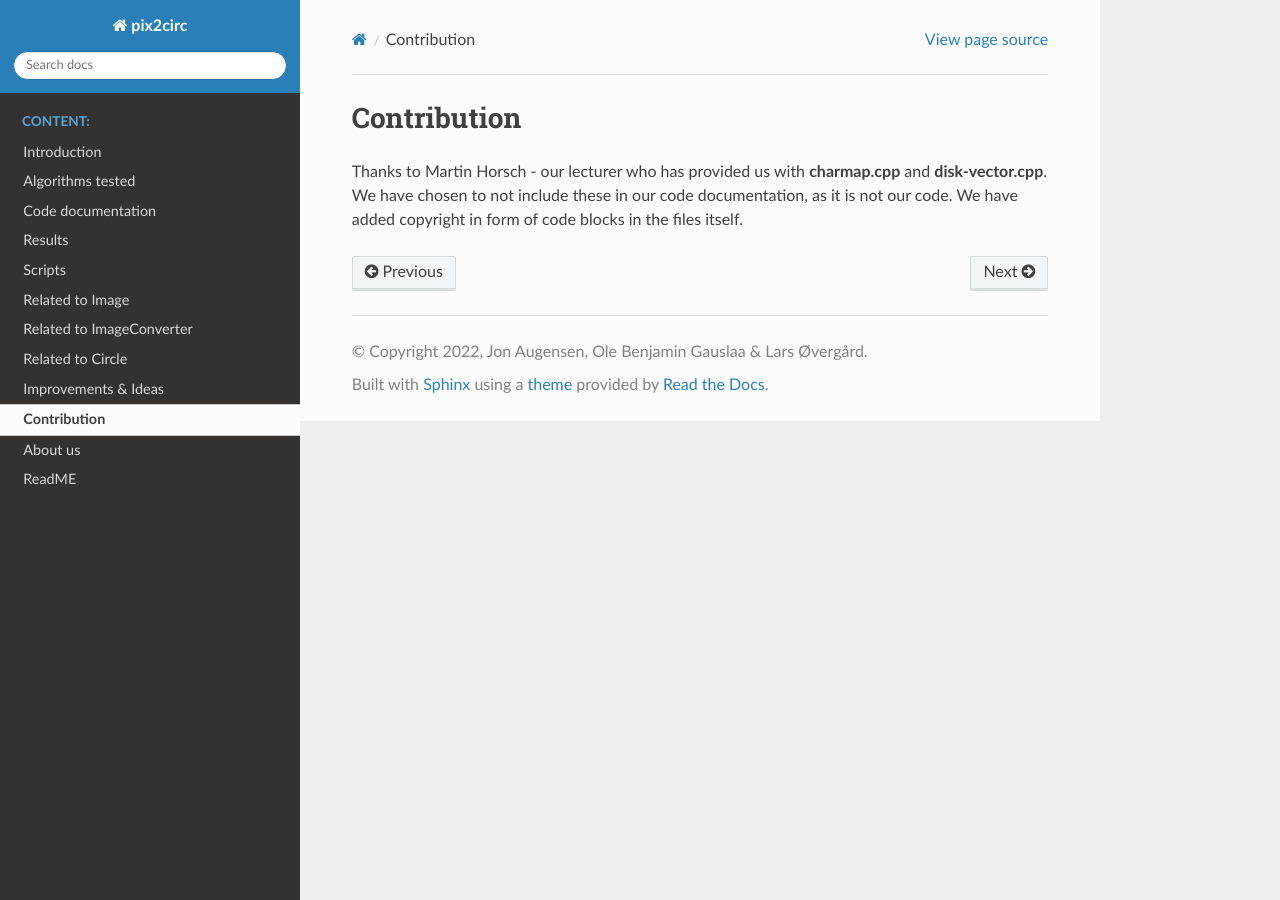
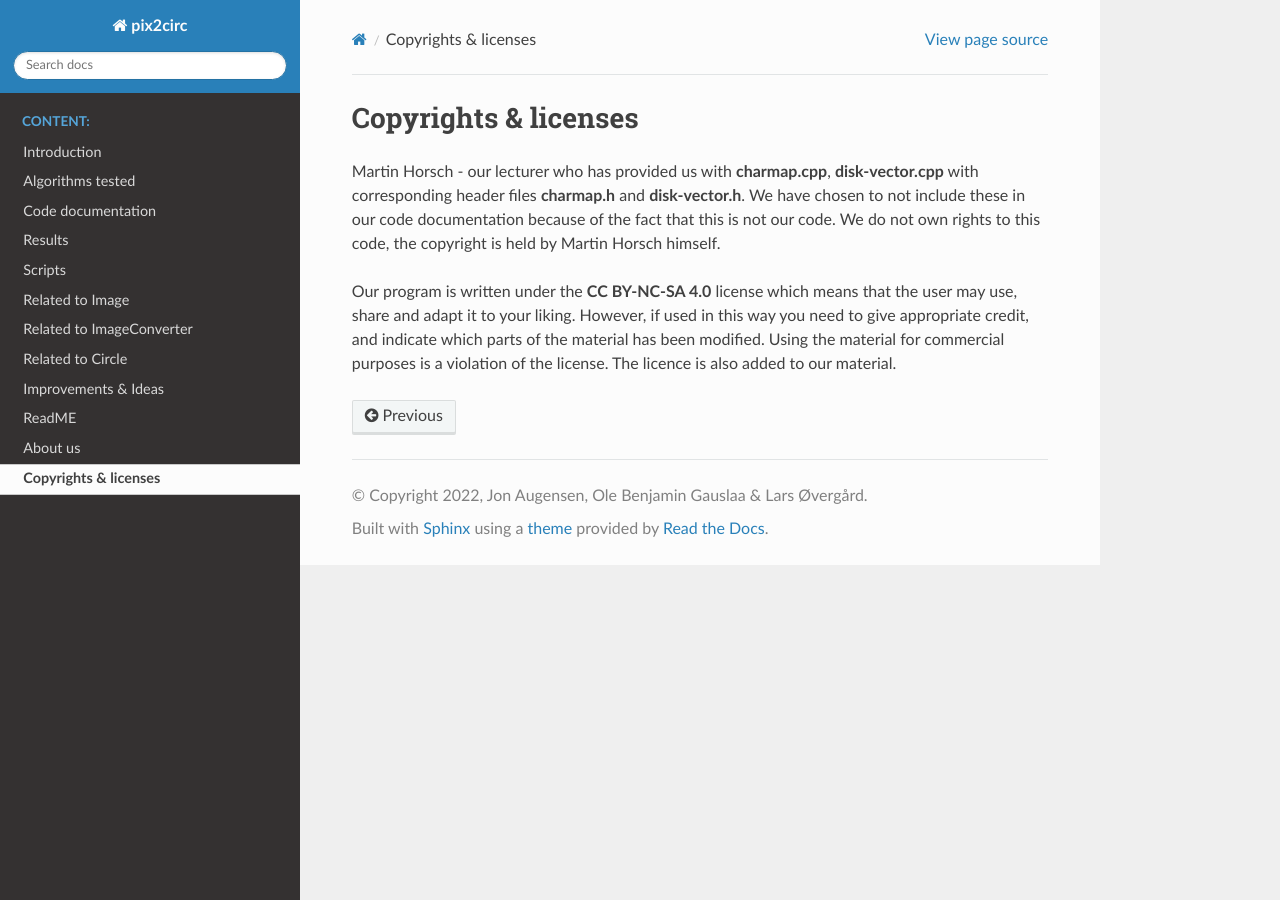
Before and after one commit to ubergard/pix2circ, a Sphinx documentation site: the page built from docs/contributions.rst, in a window 1280 px wide. Built offline with Sphinx 7.4.7 and the Read the Docs theme 2.0.0, drawn with Linux system fonts in a browser that asks for light colours.

Commit message:
Docs: more polish

```diff
--- a/docs/contributions.rst
+++ b/docs/contributions.rst
@@ -1,10 +1,15 @@
-Contribution
-===================
+Copyrights & licenses
+=========================
 
-Thanks to Martin Horsch - our lecturer who has provided us with **charmap.cpp** and **disk-vector.cpp**.
-We have chosen to not include these in our code documentation, as it is not our code.
-We have added copyright in form of code blocks in the files itself.  |br|
+Martin Horsch - our lecturer who has provided us with **charmap.cpp**, **disk-vector.cpp**
+with corresponding header files **charmap.h** and **disk-vector.h**.
+We have chosen to not include these in our code documentation because of the fact that this is not our code.
+We do not own rights to this code, the copyright is held by Martin Horsch himself.  |br|
 
+Our program is written under the **CC BY-NC-SA 4.0** license which means that the user may use, share and adapt
+it to your liking. However, if used in this way you need to give appropriate credit, and indicate which parts of
+the material has been modified. Using the material for commercial purposes is a violation of the license.
+The licence is also added to our material.
 
 .. |br| raw:: html
 
--- a/docs/index.rst
+++ b/docs/index.rst
@@ -25,6 +25,6 @@ Pixels to circles - Documentation by group 23
 
 
    improv
+   readme
+   about_us
    contributions
-   about_us
-   readme
--- a/docs/readme.rst
+++ b/docs/readme.rst
@@ -64,7 +64,8 @@ This will run the *bogo feedback* algorithm, on the kfc image, with 99% accuracy
 
 
 **Documentation** |br|
-The work we have done is documented using Sphinx, change directory to the *docs* directory and make the documentation,
+The work is documented using Sphinx, it is expected and required that Sphinx is set up to view the documentation.
+change directory to the *docs* directory and make the documentation,
 followed by changing directory to *html* via the *_build* directory and open the index.html file. |br|
 
 ::
```
